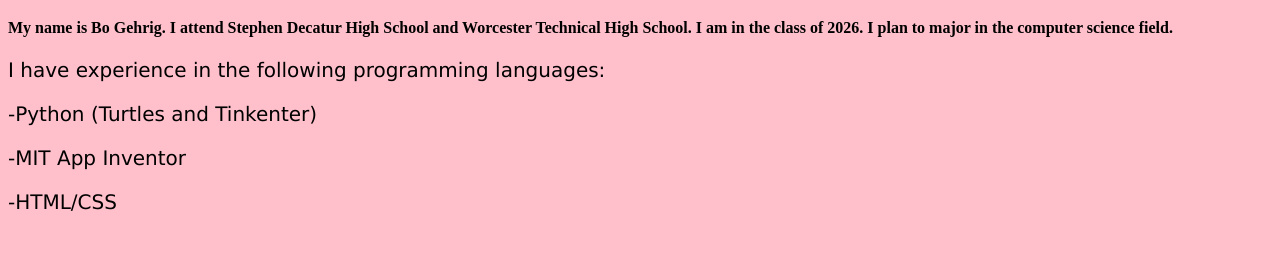
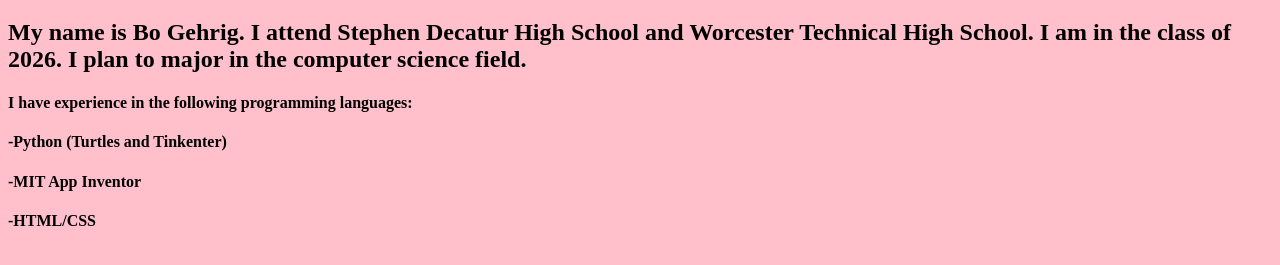
Before and after one commit to bogehrig4/bogehrig4.github.io, a plain HTML site: page index.html in a window 1280 px wide. Shown: the part 61-326 px from the top of the page. Drawn offline with Linux system fonts and the light colour scheme.

Commit message:
Update index.html

```diff
--- a/index.html
+++ b/index.html
@@ -7,10 +7,10 @@
 <body style="background-color: pink;">
 
 <h1>Bo Gehrig</h1>
-<p><h4>My name is Bo Gehrig. I attend Stephen Decatur High School and Worcester Technical High School. I am in the class of 2026. I plan to major in the computer science field.</h4></p>
-<p>I have experience in the following programming languages:</p>
-  <p>-Python (Turtles and Tinkenter)</p>
-  <p>-MIT App Inventor</p>
-  <p>-HTML/CSS</p>
+<p><h2>My name is Bo Gehrig. I attend Stephen Decatur High School and Worcester Technical High School. I am in the class of 2026. I plan to major in the computer science field.</h2></p>
+<p><h4>I have experience in the following programming languages:</h4></p>
+  <p><h4>-Python (Turtles and Tinkenter)</h4></p>
+  <p><h4>-MIT App Inventor</h4></p>
+  <p><h4>-HTML/CSS</h4></p>
 </body>
 </html>
```
